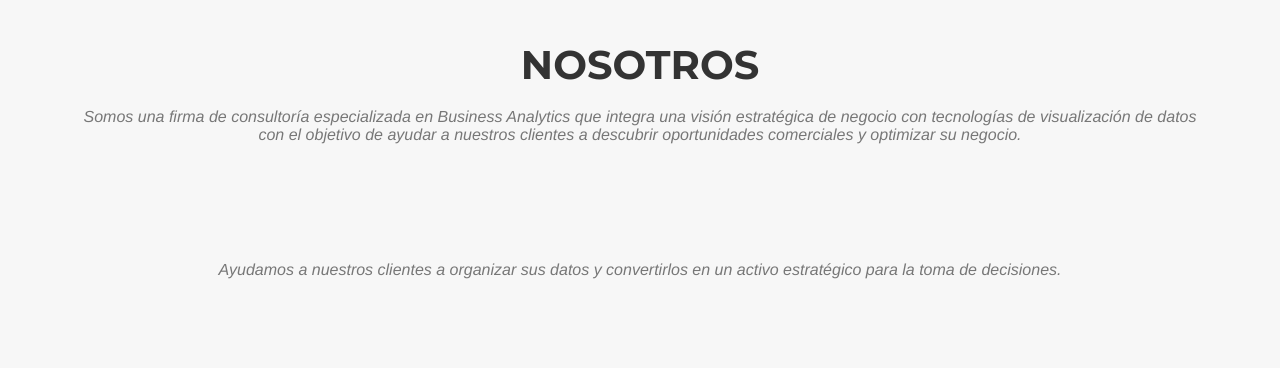
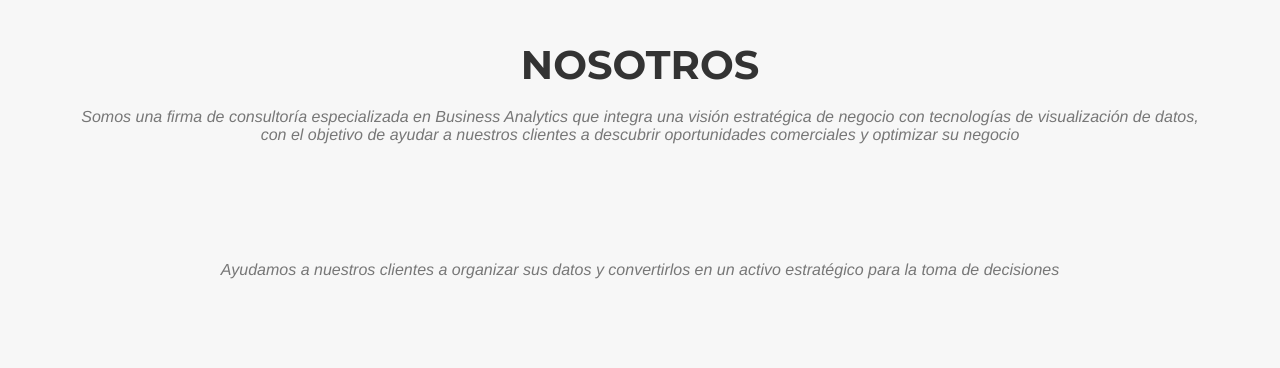
Before and after one commit to upperanalytics/upperanalytics.github.io, a Jekyll site: the page built from index.html, in a window 1280 px wide and 900 px high, scrolled down 752 px. Shown: the part 152-520 px from the top of the window. Built offline with Jekyll 4.4.1, drawn with Linux system fonts in a browser that asks for light colours; some web fonts are replaced.

Commit message:
Update nosotros.html

```diff
--- a/_includes/nosotros.html
+++ b/_includes/nosotros.html
@@ -4,9 +4,9 @@
             <div class="row">
                 <div class="col-lg-12 text-center">
                     <h2 class="section-heading">Nosotros</h2>
-                    <h3 class="section-subheading text-muted">Somos una firma de consultoría especializada en Business Analytics que integra una visión estratégica de negocio con tecnologías de visualización de datos con el objetivo de ayudar a nuestros clientes a descubrir oportunidades comerciales y optimizar su negocio.</h3>
+                    <h3 class="section-subheading text-muted">Somos una firma de consultoría especializada en Business Analytics que integra una visión estratégica de negocio con tecnologías de visualización de datos, con el objetivo de ayudar a nuestros clientes a descubrir oportunidades comerciales y optimizar su negocio</h3>
                     <br>
-                    <h3 class="section-subheading text-muted">Ayudamos a nuestros clientes a organizar sus datos y convertirlos en un activo estratégico para la toma de decisiones.</h3>
+                    <h3 class="section-subheading text-muted">Ayudamos a nuestros clientes a organizar sus datos y convertirlos en un activo estratégico para la toma de decisiones</h3>
                 </div>
             </div>
         </div>
```
